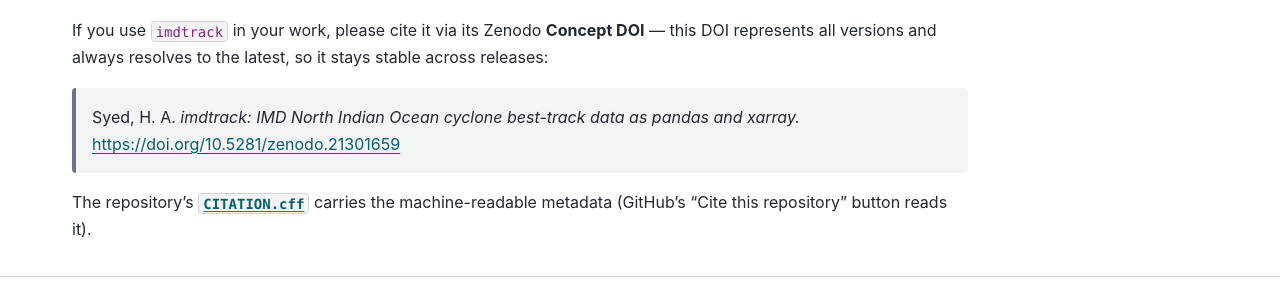
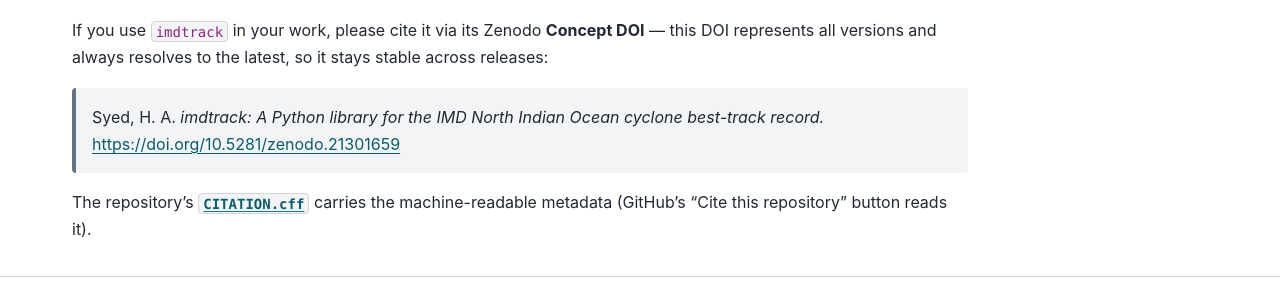
Before and after one commit to syedhamidali/imdtrack, a Sphinx documentation site: the page built from docs/index.md, in a window 1280 px wide and 1385 px high. Shown: the part 1015-1312 px from the top of the window. Built offline with Sphinx 7.4.7 and the PyData theme 0.15.4, drawn with Linux system fonts in a browser that asks for light colours; pages that are not in the unit, such as notebooks, are missing from menus.

Commit message:
Rename title to 'A Python library for the IMD ... best-track record'
Replace the clunky 'as pandas and xarray' title across the citation (CITATION.cff,
Zenodo, README, docs) and the PyPI description.

```diff
--- a/docs/index.md
+++ b/docs/index.md
@@ -44,8 +44,8 @@
 DOI** — this DOI represents all versions and always resolves to the latest, so
 it stays stable across releases:
 
-> Syed, H. A. *imdtrack: IMD North Indian Ocean cyclone best-track data as
-> pandas and xarray.* <https://doi.org/10.5281/zenodo.21301659>
+> Syed, H. A. *imdtrack: A Python library for the IMD North Indian Ocean
+> cyclone best-track record.* <https://doi.org/10.5281/zenodo.21301659>
 
 The repository's [`CITATION.cff`](https://github.com/syedhamidali/imdtrack/blob/main/CITATION.cff)
 carries the machine-readable metadata (GitHub's "Cite this repository" button
--- a/pyproject.toml
+++ b/pyproject.toml
@@ -5,7 +5,7 @@
 [project]
 name = "imdtrack"
 dynamic = ["version"]
-description = "IMD RSMC New Delhi cyclone best-track data as pandas DataFrames and xarray Datasets, kept up to date automatically."
+description = "A Python library for the IMD RSMC New Delhi North Indian Ocean cyclone best-track record, kept up to date automatically."
 readme = "README.md"
 requires-python = ">=3.9"
 license = { text = "BSD-3-Clause" }
```
Also changed, not shown: README.md (+2 -2 lines), .zenodo.json, 1 other file.
